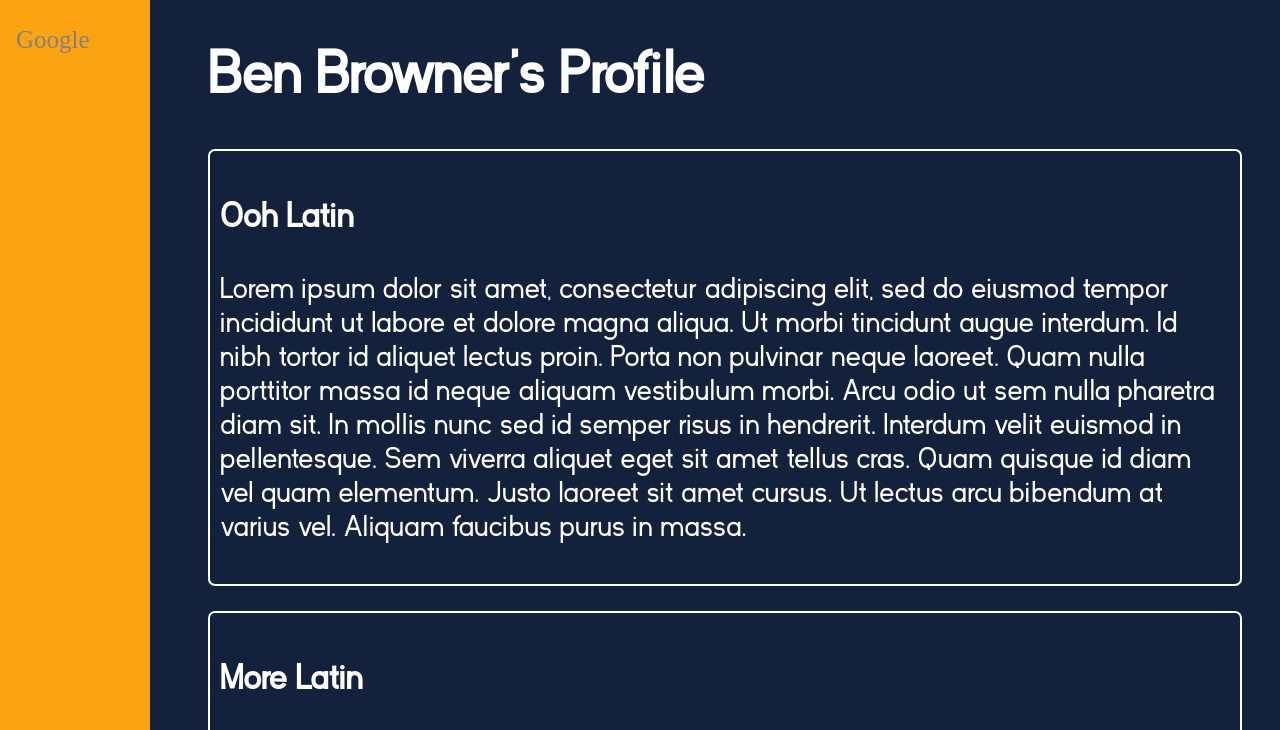
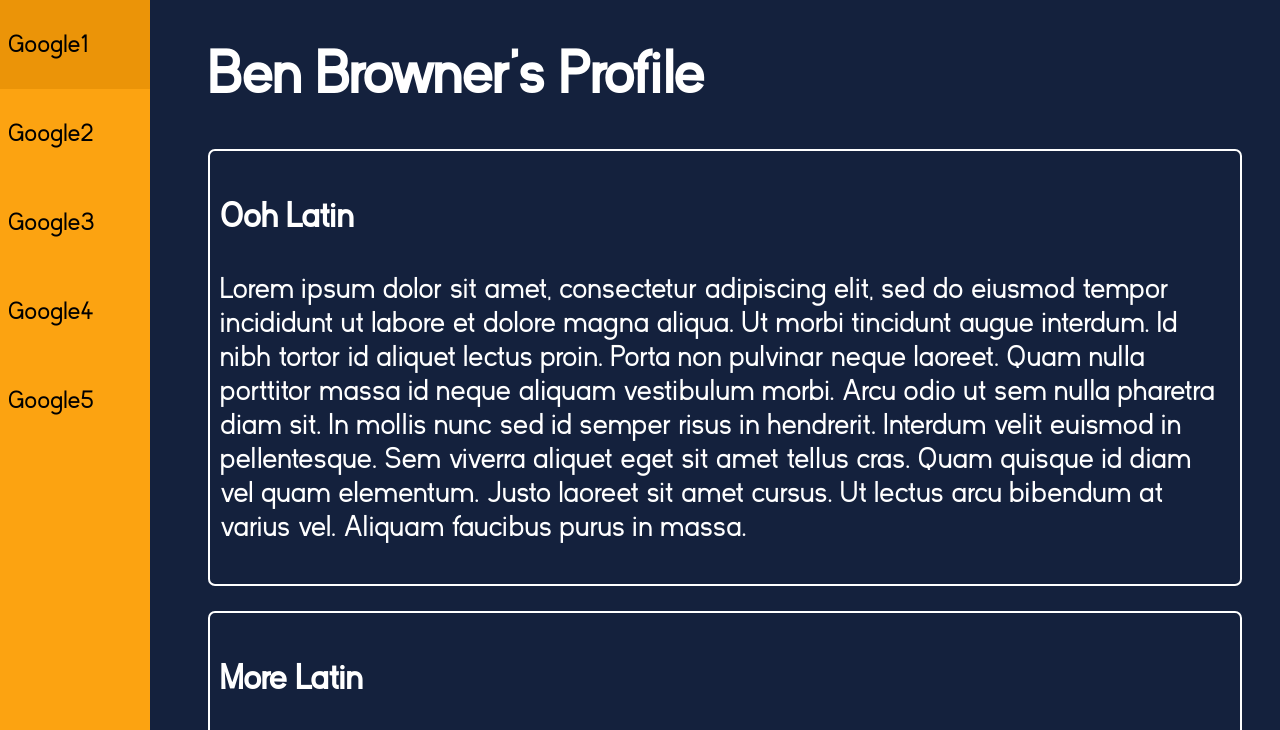
Before and after one commit to memsdm05/memsdm05.github.io, a plain HTML site: page index.html in a window 1280 px wide. Shown: the top 730 px of the page. Drawn offline with Linux system fonts and the light colour scheme.

Commit message:
wider padding

```diff
--- a/assets/css/style.css
+++ b/assets/css/style.css
@@ -4,6 +4,7 @@
 }
 
 #sidenav {
+    font-family: kayak;
     height: 100%;
     width: 150px;
     position: fixed;
@@ -11,15 +12,20 @@
     top: 0;
     left: 0;
     background-color: #FCA311;
-    padding-top: 20px;
+
   }
 
 #sidenav a {
-    padding: 6px 8px 6px 16px;
+    padding: 30px 8px 30px 8px;
     text-decoration: none;
     font-size: 25px;
-    color: #818181;
+    color: black;
     display: block;
+}
+
+#sidenav a:hover {
+    color:black;
+    background-color: #eb9408;
 }
 
 @media screen and (max-height: 450px) {
--- a/index.html
+++ b/index.html
@@ -8,9 +8,12 @@
 </head>
 <body>
     <div id="sidenav">
-        <a href="https://google.com" target="_blank">Google</a>
+        <a href="https://google.com" target="_blank">Google1</a>
+        <a href="https://google.com" target="_blank">Google2</a>
+        <a href="https://google.com" target="_blank">Google3</a>
+        <a href="https://google.com" target="_blank">Google4</a>
+        <a href="https://google.com" target="_blank">Google5</a>
     </div>
-
     <div id="main-section">
         <div class="title">
             <h1>Ben Browner's Profile</h1>
```
